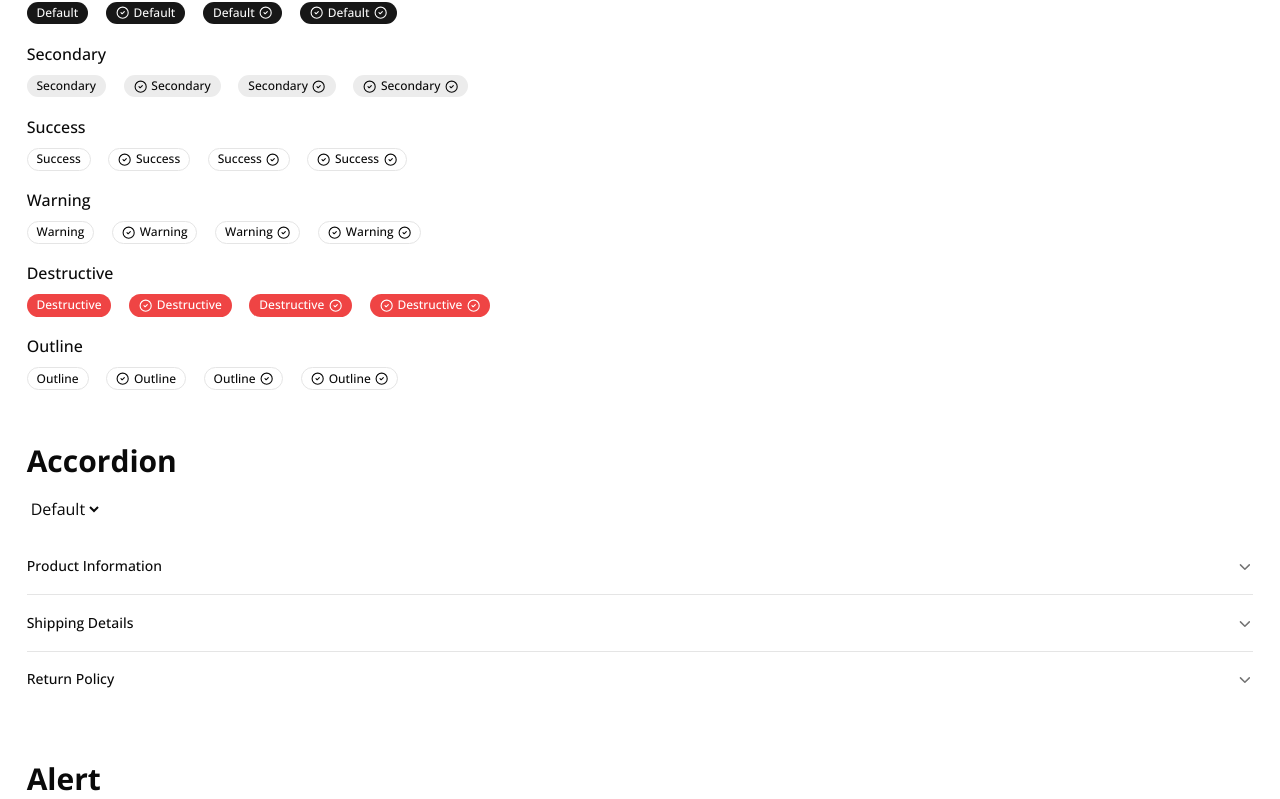
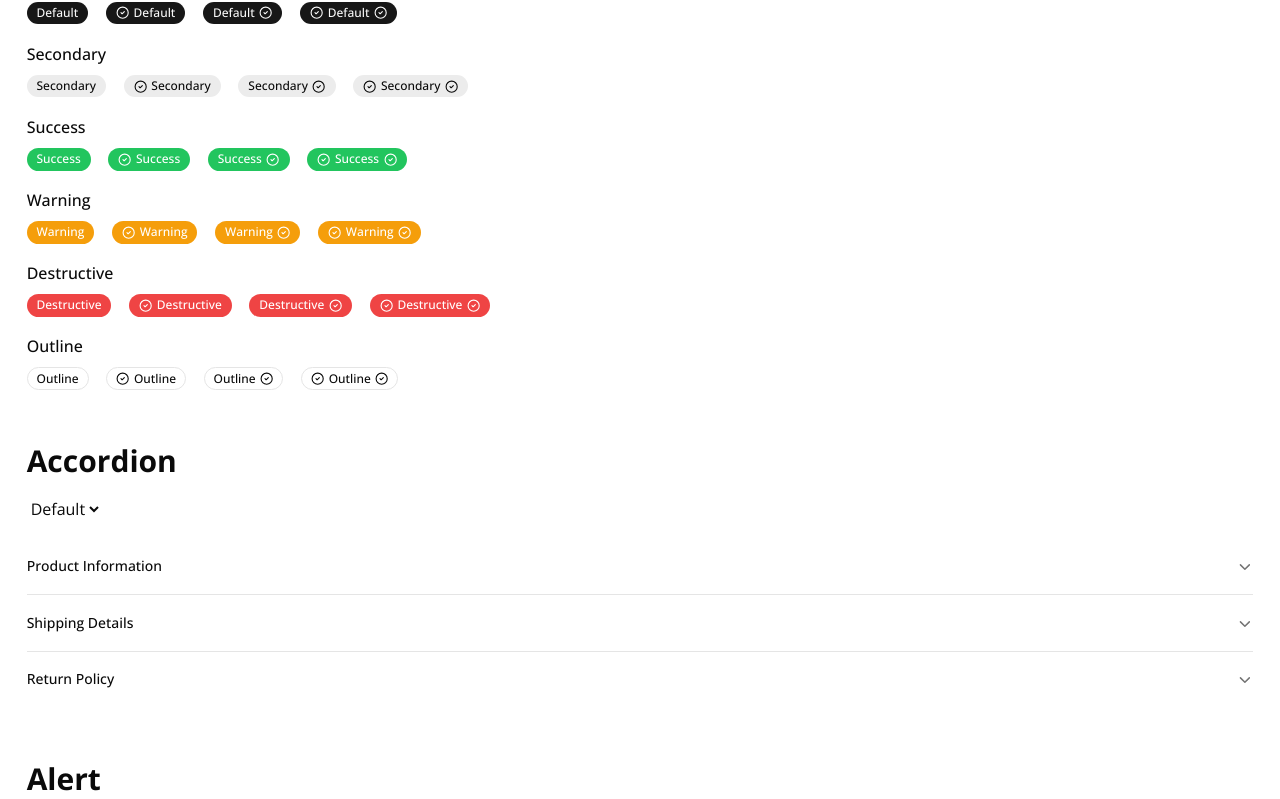
Before and after one commit to ejuanvanegas/adamo-ui, a React (Vite) app: page / in a window 1280 px wide. Shown: the part 3611-4410 px from the top of the page. Built offline with nearby package versions, Linux system fonts and the light colour scheme.

Commit message:
feat: enhance Badge component with new variants and sizes, update stories for better documentation

```diff
--- a/src/components/ui/badge/badge.tsx
+++ b/src/components/ui/badge/badge.tsx
@@ -7,18 +7,35 @@ import { cva, type VariantProps } from "class-variance-authority";
 import { cn } from "@src/lib/utils";
 
 const badgeVariants = cva(
-  "adm:inline-flex adm:items-center adm:justify-center adm:rounded-full adm:border adm:px-2 adm:py-0.5 adm:text-xs adm:font-medium adm:w-fit adm:whitespace-nowrap adm:shrink-0 adm:[&>svg]:size-3 adm:gap-1 adm:[&>svg]:pointer-events-none adm:focus-visible:border-ring adm:focus-visible:ring-ring/50 adm:focus-visible:ring-[3px] adm:aria-invalid:ring-destructive/20 adm:dark:aria-invalid:ring-destructive/40 adm:aria-invalid:border-destructive adm:transition-[color,box-shadow] adm:overflow-hidden",
+  "adm:inline-flex adm:items-center adm:justify-center adm:rounded-md adm:border adm:px-2 adm:py-0.5 adm:text-xs adm:font-medium adm:w-fit adm:whitespace-nowrap adm:shrink-0 adm:[&>svg]:size-3 adm:gap-1 adm:[&>svg]:pointer-events-none adm:focus-visible:border-ring adm:focus-visible:ring-ring/50 adm:focus-visible:ring-[3px] adm:aria-invalid:ring-destructive/20 adm:dark:aria-invalid:ring-destructive/40 adm:aria-invalid:border-destructive adm:transition-[color,box-shadow] adm:overflow-hidden",
   {
     variants: {
       variant: {
         default:
           "adm:border-transparent adm:bg-primary adm:text-primary-foreground adm:[a&]:hover:bg-primary/90",
+        "default-medium":
+          "adm:border-transparent adm:bg-primary-50 adm:text-neutral-600 adm:[&>svg]:text-primary adm:[a&]:hover:bg-primary-100 adm:focus-visible:ring-primary/10 adm:dark:focus-visible:ring-primary/20 adm:dark:bg-primary-200 adm:dark:text-primary-800",
         secondary:
           "adm:border-transparent adm:bg-secondary adm:text-secondary-foreground adm:[a&]:hover:bg-secondary/90",
+        "success-medium":
+          "adm:border-transparent adm:bg-success-50 adm:text-neutral-600 adm:[&>svg]:text-success adm:[a&]:hover:bg-success-100 adm:focus-visible:ring-success/10 adm:dark:focus-visible:ring-success/20 adm:dark:bg-success-200 adm:dark:text-success-800",
+        success:
+          "adm:border-transparent adm:bg-success adm:text-white adm:[a&]:hover:bg-success/90 adm:focus-visible:ring-success/20 adm:dark:focus-visible:ring-success/40 adm:dark:bg-success/60",
+        "warning-medium":
+          "adm:border-transparent adm:bg-warning-50 adm:text-neutral-600 adm:[&>svg]:text-warning adm:[a&]:hover:bg-warning-100 adm:focus-visible:ring-warning/10 adm:dark:focus-visible:ring-warning/20 adm:dark:bg-warning-200 adm:dark:text-warning-800",
+        warning:
+          "adm:border-transparent adm:bg-warning adm:text-white adm:[a&]:hover:bg-warning/90 adm:focus-visible:ring-warning/20 adm:dark:focus-visible:ring-warning/40 adm:dark:bg-warning/60",
+        "destructive-medium":
+          "adm:border-transparent adm:bg-destructive-50 adm:text-neutral-600 adm:[&>svg]:text-destructive adm:[a&]:hover:bg-destructive-100 adm:focus-visible:ring-destructive/10 adm:dark:focus-visible:ring-destructive/20 adm:dark:bg-destructive-200 adm:dark:text-destructive-800",
         destructive:
           "adm:border-transparent adm:bg-destructive adm:text-white adm:[a&]:hover:bg-destructive/90 adm:focus-visible:ring-destructive/20 adm:dark:focus-visible:ring-destructive/40 adm:dark:bg-destructive/60",
+        muted:
+          "adm:border-transparent adm:bg-muted adm:text-muted-foreground adm:[a&]:hover:bg-muted/90 adm:focus-visible:ring-muted/20 adm:dark:focus-visible:ring-muted/40 adm:dark:bg-muted/60",
         outline:
           "adm:text-foreground adm:[a&]:hover:bg-accent adm:[a&]:hover:text-accent-foreground",
+      },
+      size: {
+        lg: "adm:text-sm adm:px-2 adm:py-1 adm:gap-2 dm:text-sm adm:[&>svg]:size-4",
       },
     },
     defaultVariants: {
@@ -30,6 +47,7 @@ const badgeVariants = cva(
 function Badge({
   className,
   variant,
+  size,
   asChild = false,
   ...props
 }: React.ComponentProps<"span">
@@ -39,7 +57,7 @@ function Badge({
   return (
     <Comp
       data-slot="badge"
-      className={cn(badgeVariants({ variant }), className)}
+      className={cn(badgeVariants({ variant, size }), className)}
       {...props}
     />
   );
```
Also changed, not shown: 1 other file (tests, documents, lock files or other folders).
